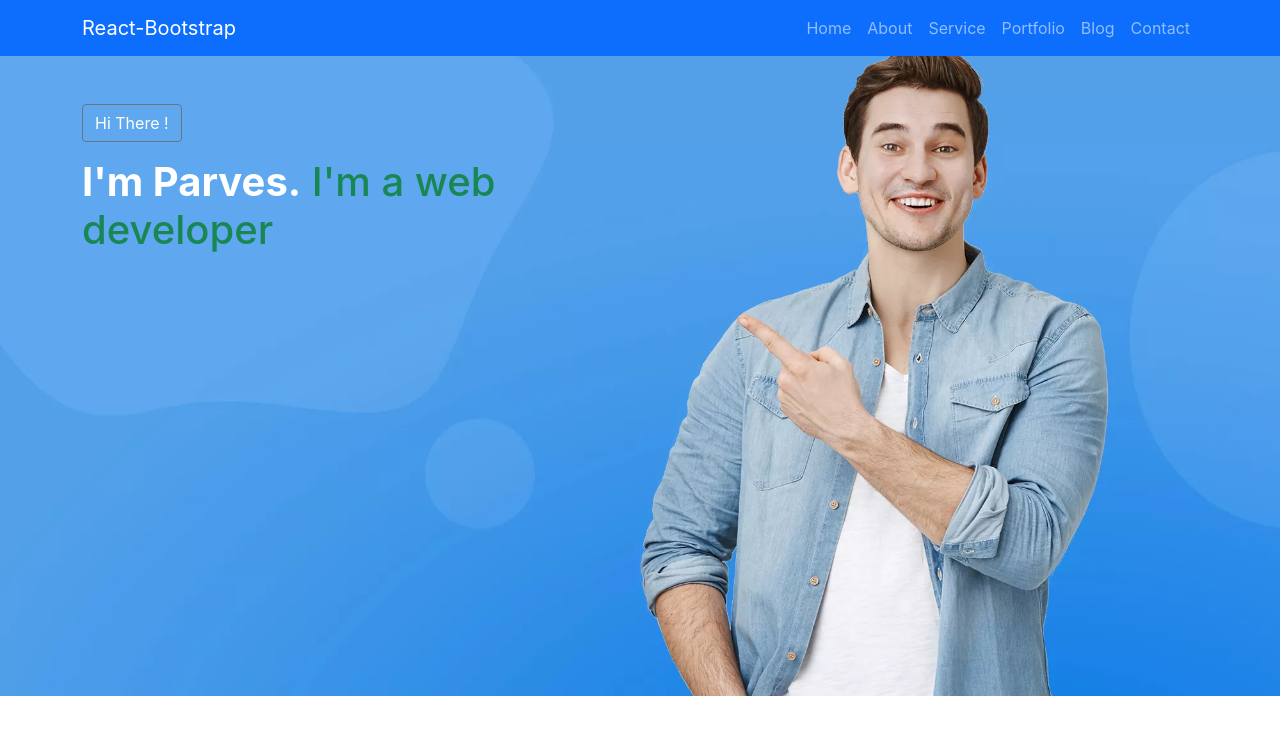
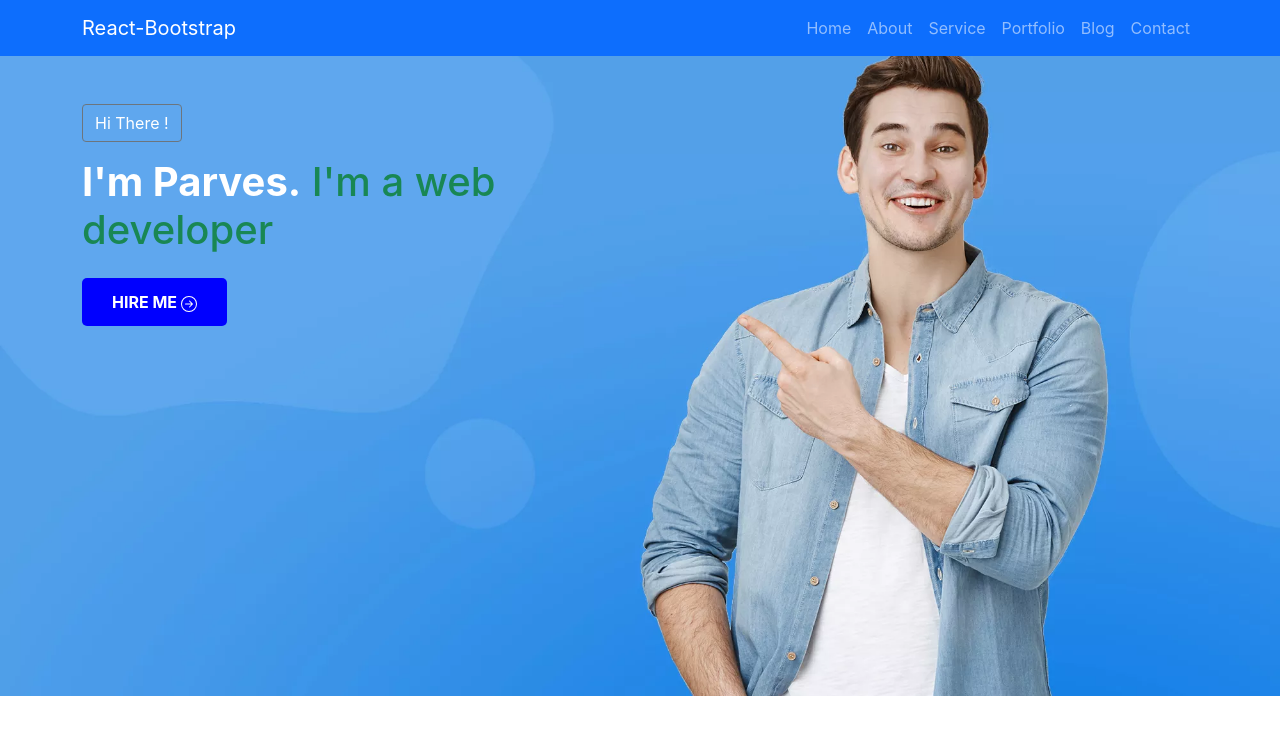
Before and after one commit to ParvesPR/portfolio, a React (Create React App) app: page / in a window 1280 px wide. Shown: the top 734 px of the page. Built offline with nearby package versions, Linux system fonts and the light colour scheme.

Commit message:
banner btn added

```diff
--- a/package.json
+++ b/package.json
@@ -10,6 +10,7 @@
     "react": "^18.1.0",
     "react-bootstrap": "^2.4.0",
     "react-dom": "^18.1.0",
+    "react-icons": "^4.4.0",
     "react-router-dom": "^6.3.0",
     "react-scripts": "5.0.1",
     "react-simple-typewriter": "^3.0.1",
--- a/src/components/Home/Banner/Banner.css
+++ b/src/components/Home/Banner/Banner.css
@@ -9,3 +9,29 @@
     background-attachment: fixed;
     z-index: 0;
 }
+
+.banner-btn {
+    background: transparent;
+    padding: 12px 30px;
+    border-radius: 5px;
+    background: blue;
+    position: relative;
+    border: none;
+    z-index: 1;
+}
+
+.banner-btn::before {
+    content: "";
+    left: 0;
+    bottom: 0;
+    position: absolute;
+    width: 0%;
+    height: 100%;
+    background: #2a8df0;
+    border-radius: 3px;
+    z-index: -1;
+    transition: .7s;
+}
+.banner-btn:hover::before {
+    width: 100%;
+}
--- a/src/components/Home/Banner/Banner.js
+++ b/src/components/Home/Banner/Banner.js
@@ -1,6 +1,9 @@
+/* eslint-disable jsx-a11y/anchor-is-valid */
 import React from 'react';
 import image from '../../../assets/images/banner.webp';
 import '../Banner/Banner.css';
+import { BsArrowRightCircle } from 'react-icons/bs/index';
+
 
 const Banner = () => {
     return (
@@ -13,6 +16,9 @@ const Banner = () => {
                         <p className='btn btn-outline-secondary text-white'>Hi There !</p>
                         <h1 className='text-success'><span className='text-white fw-bold'>I'm Parves.</span> I'm a web developer</h1>
                     </div>
+                   <div className='my-3'>
+                       <button className='btn banner-btn text-uppercase text-white fw-bold'>Hire me <BsArrowRightCircle></BsArrowRightCircle> </button>
+                   </div>
                 </div>
             </div>
         </section>
```
Also changed, not shown: 1 other file (tests, documents, lock files or other folders).
